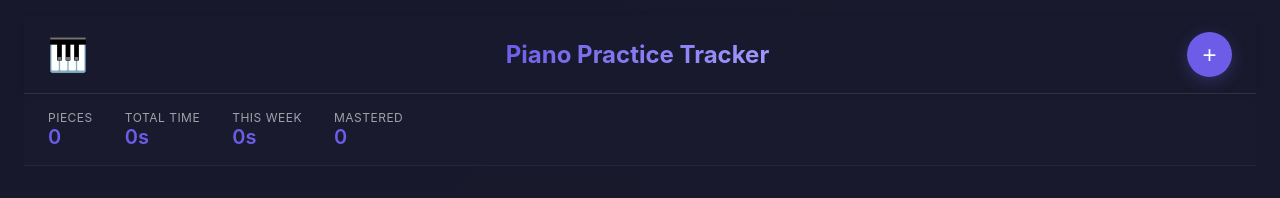
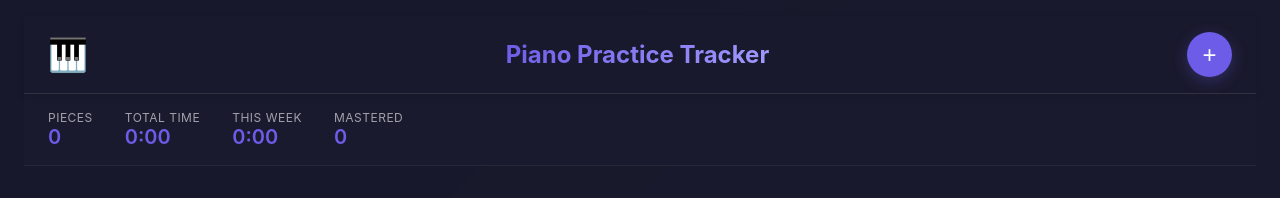
Before and after one commit to JIC-TRIC/piano-practice-tracker, a React (Vite) app: page / in a window 1280 px wide. Shown: the top 198 px of the page. Built offline with nearby package versions, Linux system fonts and the light colour scheme.

Commit message:
duplicat check

```diff
--- a/src/App.jsx
+++ b/src/App.jsx
@@ -1,6 +1,7 @@
 import { useState, useMemo, useEffect } from "react";
 import "./App.css";
 import { useLocalStorage } from "./hooks/useLocalStorage";
+import { extractVideoId } from "./utils/youtube";
 import Header from "./components/Header/Header";
 import StatsBar from "./components/StatsBar/StatsBar";
 import FilterTabs from "./components/FilterTabs/FilterTabs";
@@ -36,16 +37,13 @@ function App() {
     const handleScroll = () => {
       const currentScrollY = window.scrollY;
 
-      // Show/Hide Header basierend auf Scroll-Richtung
       if (currentScrollY < lastScrollY || currentScrollY < 50) {
         setHeaderVisible(true);
       } else if (currentScrollY > lastScrollY && currentScrollY > 100) {
         setHeaderVisible(false);
       }
 
-      // Show Scroll-to-Top Button
       setShowScrollTop(currentScrollY > 300);
-
       setLastScrollY(currentScrollY);
     };
 
@@ -63,6 +61,20 @@ function App() {
 
   const hideToast = () => {
     setToast({ message: "", isVisible: false });
+  };
+
+  // Prüft ob YouTube URL bereits existiert (basierend auf Video-ID)
+  const isDuplicateYouTubeUrl = (url, excludeId = null) => {
+    const newVideoId = extractVideoId(url);
+    if (!newVideoId) return false;
+
+    return pieces.some((piece) => {
+      // Überspringe das aktuell zu editierende Piece
+      if (excludeId && piece.id === excludeId) return false;
+
+      const existingVideoId = extractVideoId(piece.youtubeUrl);
+      return existingVideoId === newVideoId;
+    });
   };
 
   // Hilfsfunktion für Fortschritt-Prozent
@@ -93,7 +105,6 @@ function App() {
   const processedPieces = useMemo(() => {
     let result = [...pieces];
 
-    // 1. Suche anwenden
     if (searchQuery) {
       result = result.filter((piece) => {
         const searchLower = searchQuery.toLowerCase();
@@ -104,7 +115,6 @@ function App() {
       });
     }
 
-    // 2. Filter anwenden
     if (filters.difficulty !== "all") {
       result = result.filter((p) => p.difficulty === filters.difficulty);
     }
@@ -112,7 +122,6 @@ function App() {
       result = result.filter((p) => p.progress === filters.progress);
     }
 
-    // 3. Sortierung anwenden
     if (sort.sortBy === "random") {
       result = result.sort(() => Math.random() - 0.5);
     } else if (sort.sortBy === "lastPracticed") {
@@ -138,7 +147,6 @@ function App() {
       );
     }
 
-    // 4. Umkehrung anwenden
     if (sort.reverse && sort.sortBy !== "default") {
       result = result.reverse();
     }
@@ -147,6 +155,17 @@ function App() {
   }, [pieces, searchQuery, filters, sort]);
 
   const handleSavePiece = (pieceData) => {
+    // Duplikat-Prüfung
+    const isDuplicate = isDuplicateYouTubeUrl(
+      pieceData.youtubeUrl,
+      editingPiece?.id
+    );
+
+    if (isDuplicate) {
+      showToast("⚠️ This YouTube video already exists!");
+      return;
+    }
+
     if (editingPiece) {
       setPieces(
         pieces.map((p) =>
@@ -248,7 +267,6 @@ function App() {
         )}
       </div>
 
-      {/* Scroll to Top Button */}
       <button
         className={`scroll-to-top ${showScrollTop ? "visible" : ""}`}
         onClick={scrollToTop}
--- a/src/utils/youtube.js
+++ b/src/utils/youtube.js
@@ -1,39 +1,50 @@
-export function getYouTubeThumbnail(url) {
-  const videoId = extractVideoId(url);
-  if (videoId) {
-    return `https://img.youtube.com/vi/${videoId}/maxresdefault.jpg`;
+// Extrahiert die Video-ID aus verschiedenen YouTube-URL-Formaten
+export function extractVideoId(url) {
+  if (!url) return null;
+
+  // YouTube URL Patterns
+  const patterns = [
+    /(?:youtube\.com\/watch\?v=|youtu\.be\/)([^&\n?#]+)/,
+    /youtube\.com\/embed\/([^&\n?#]+)/,
+    /youtube\.com\/v\/([^&\n?#]+)/,
+  ];
+
+  for (const pattern of patterns) {
+    const match = url.match(pattern);
+    if (match && match[1]) {
+      return match[1];
+    }
   }
+
   return null;
 }
 
-export function extractVideoId(url) {
-  const regex =
-    /(?:youtube\.com\/(?:[^\/\n\s]+\/\S+\/|(?:v|e(?:mbed)?)\/|\S*?[?&]v=)|youtu\.be\/)([a-zA-Z0-9_-]{11})/;
-  const match = url.match(regex);
-  return match ? match[1] : null;
-}
+// Formatiert Sekunden zu MM:SS oder HH:MM:SS
+export function formatTime(seconds) {
+  if (!seconds || seconds === 0) return "0:00";
 
-export function formatTime(seconds) {
   const hours = Math.floor(seconds / 3600);
   const minutes = Math.floor((seconds % 3600) / 60);
   const secs = seconds % 60;
 
   if (hours > 0) {
-    return `${hours}h ${minutes}m`;
-  } else if (minutes > 0) {
-    return `${minutes}m`;
-  } else {
-    return `${secs}s`;
+    return `${hours}:${minutes.toString().padStart(2, "0")}:${secs
+      .toString()
+      .padStart(2, "0")}`;
   }
+  return `${minutes}:${secs.toString().padStart(2, "0")}`;
 }
 
+// Formatiert Timer Display (für Modal)
 export function formatTimerDisplay(seconds) {
-  const hours = Math.floor(seconds / 3600);
-  const minutes = Math.floor((seconds % 3600) / 60);
+  const minutes = Math.floor(seconds / 60);
   const secs = seconds % 60;
+  return `${minutes}:${secs.toString().padStart(2, "0")}`;
+}
 
-  return `${String(hours).padStart(2, "0")}:${String(minutes).padStart(
-    2,
-    "0"
-  )}:${String(secs).padStart(2, "0")}`;
+// Extrahiert YouTube Thumbnail URL
+export function getYouTubeThumbnail(url) {
+  const videoId = extractVideoId(url);
+  if (!videoId) return null;
+  return `https://img.youtube.com/vi/${videoId}/mqdefault.jpg`;
 }
```
